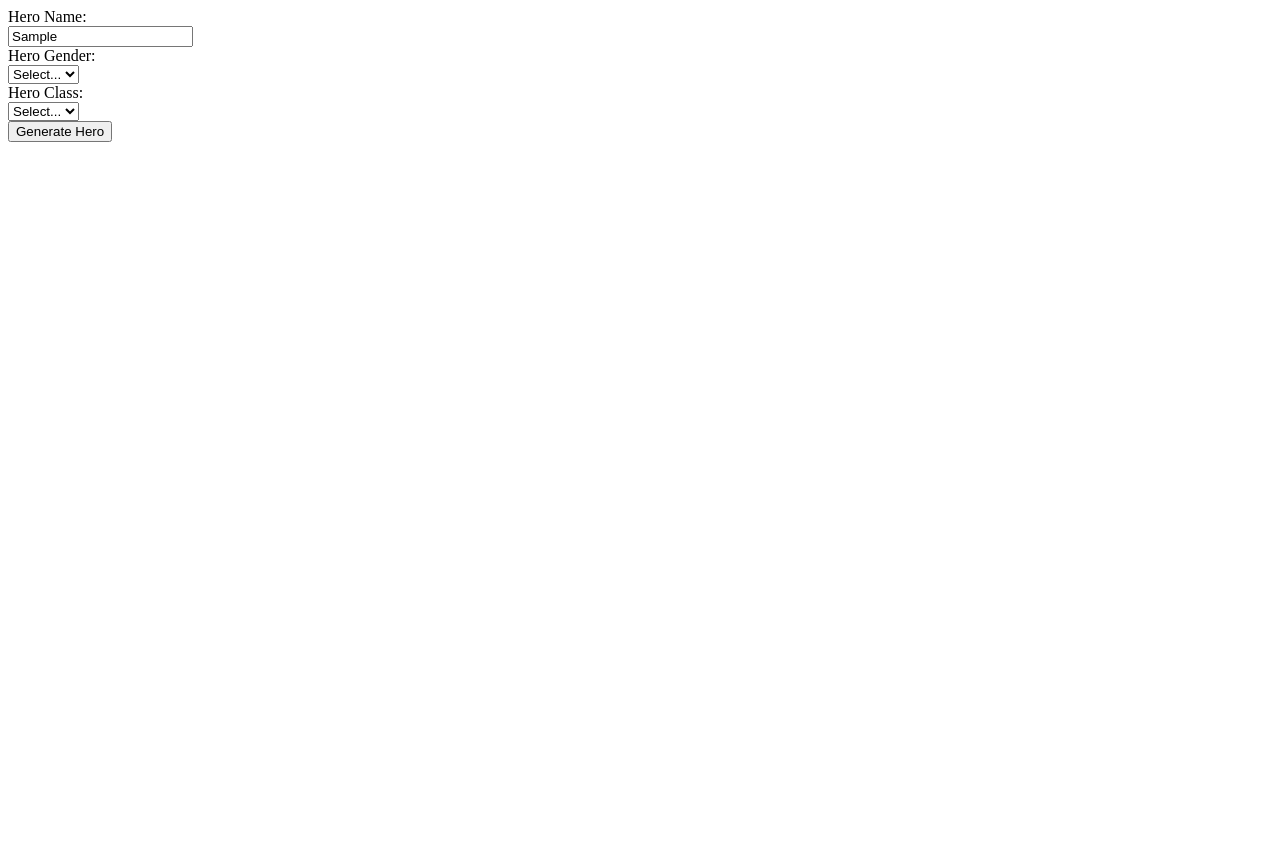
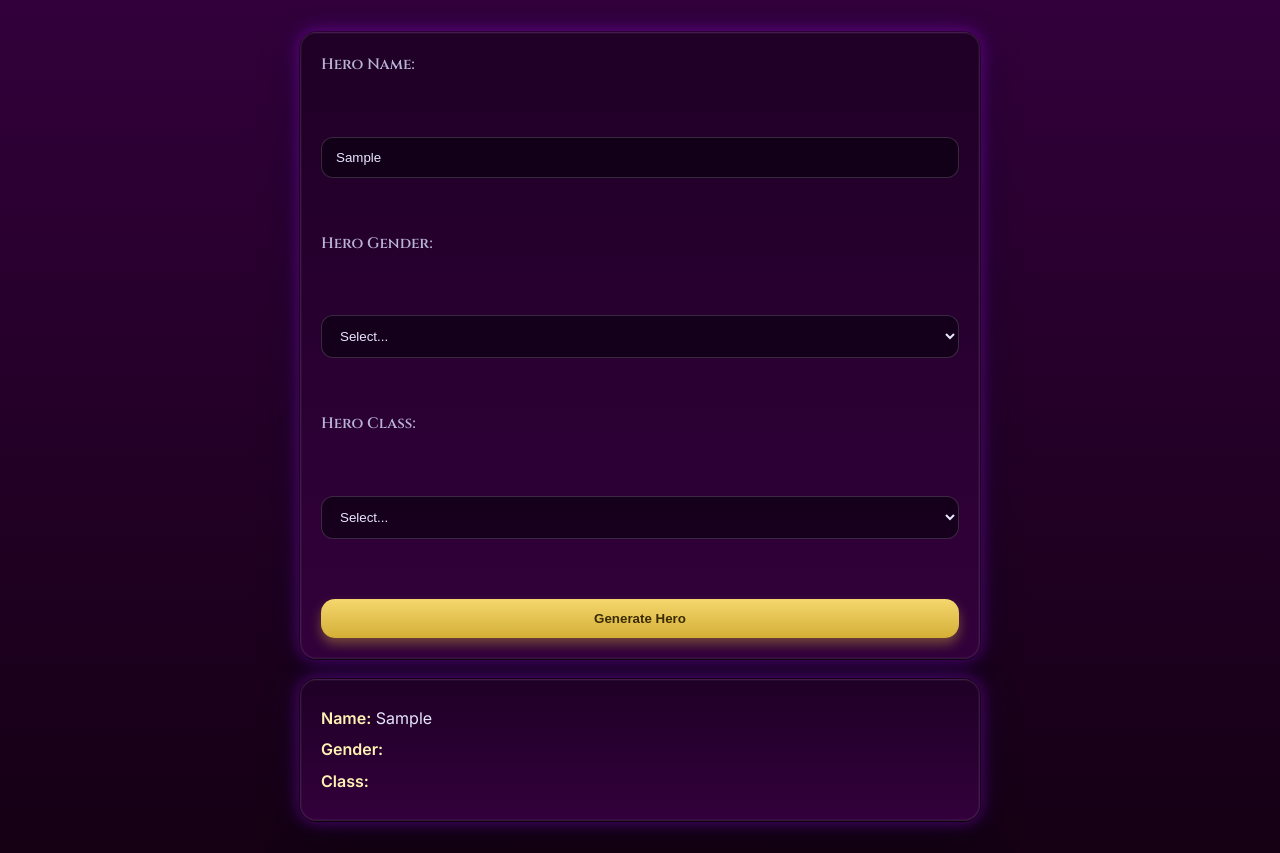
Before and after one commit to mibaird/web-330, a plain HTML site: page week-2/character-generator/index.html in a window 1280 px wide. Both pictures are taken after typing "Sample" into the empty fields and a click on the button "Generate Hero". Before the commit the page ends 800 px from the top, so only its background shows below. Drawn offline with Linux system fonts and the light colour scheme.

Commit message:
Completed week 2 assignments

```diff
--- a/week-2/character-generator/index.html
+++ b/week-2/character-generator/index.html
@@ -6,11 +6,12 @@
     Chapter 1
     Programming Assignment
 
-    Author:
-    Date:
-    Filename:
+    Author: Michelle Baird
+    Date: October 30, 2025
+    Filename: index.html
   -->
     <title>Roleplay Character Generator</title>
+    <link href="https://fonts.googleapis.com/css2?family=Cinzel:wght@600;700&family=Inter:wght@400;600&display=swap" rel="stylesheet">
     <link rel="stylesheet" type="text/css" href="styles.css" />
   </head>
   <body>
--- a/week-2/character-generator/script.js
+++ b/week-2/character-generator/script.js
@@ -3,23 +3,39 @@
   Chapter 1
   Programming Assignment
 
-  Author:
-  Date:
-  Filename:
+  Author: Michelle Baird
+  Date: October 30, 2025
+  Filename: script.js
 */
 
 "use strict";
 
 function createCharacter(name, gender, characterClass) {
-  // TODO: Implement this function
+  return {
+    getName: function() {
+      return name;
+    },
+    getGender: function() {
+      return gender;
+    },
+    getClass: function() {
+      return characterClass;
+    }
+  };
 }
 
 document.getElementById("generateHero").addEventListener("click", function(e) {
   e.preventDefault();
 
-  // TODO: Get form values
+  const name = document.getElementById("heroName").value;
+  const gender = document.getElementById("heroGender").value;
+  const characterClass = document.getElementById("heroClass").value;
 
-  // TODO: Create character
+  const hero = createCharacter (name, gender, characterClass)
 
-  // TODO: Display character information
+document.getElementById("characterOutput").innerHTML =
+    "<p><strong>Name:</strong> " + hero.getName() + "</p>" +
+    "<p><strong>Gender:</strong> " + hero.getGender() + "</p>" +
+    "<p><strong>Class:</strong> " + hero.getClass() + "</p>";
+
 });
--- a/week-2/character-generator/styles.css
+++ b/week-2/character-generator/styles.css
@@ -3,9 +3,190 @@
   Chapter 1
   Programming Assignment
 
-  Author:
-  Date:
-  Filename:
+  Author: Michelle Baird
+  Date: October 30, 2025
+  Filename: styles.css
 */
 
-/* Your CSS goes here */
+/* Character Generator Stylesheet */
+
+/*  CSS Reset */
+body, header, nav, main, footer, h1, h2, h3, ul, li, div, img, section, article, form, p, label, input, select, button {
+  margin: 0;
+  padding: 0;
+  box-sizing: border-box;
+}
+
+/*
+Color Reference
+Dark Purple (bg):      #150014
+Deeper Purple:         #0e0011
+Card Start:            #1f0026
+Card End:              #32003b
+Text (silver-white):   #e8e6ff
+Muted Silver:          #b9b4d6
+Line Silver:           #c0c0c0
+Gold 1 (deep):         #d4af37
+Gold 2 (light):        #f5d76e
+Accent Glow (purple):  #bb00ff
+Danger:                #ff6b6b
+Soft Shadow:           rgba(0, 0, 0, 0.45)
+*/
+
+/* Style Rules for Body and Utilities */
+body {
+  background:  linear-gradient(to bottom, #32003b, #150014);
+  color: #e8e6ff;
+  font-family: 'Inter', sans-serif;
+  line-height: 1.6;
+  min-height: 100vh;
+  display: flex;
+  align-items: center;
+  justify-content: center;
+  padding: 2rem;
+}
+
+.visually-hidden {
+  position: absolute;
+  width: 1px;
+  height: 1px;
+  padding: 0;
+  margin: -1px;
+  overflow: hidden;
+  clip: rect(0, 0, 0, 0);
+  white-space: nowrap;
+  border: 0;
+}
+
+/* Layout Container */
+#mainContainer {
+  width: min(680px, 92vw);
+  display: grid;
+  gap: 16px;
+}
+
+/* Form “Card” and Output Card */
+#characterForm,
+#characterOutput {
+  background: linear-gradient(180deg, #1f0026, #32003b);
+  border: 1px solid rgba(255,255,255,0.10);
+  border-radius: 16px;
+  padding: 20px;
+  box-shadow:
+    0 18px 40px rgba(0,0,0,0.45),
+    inset 0 0 0 1px rgba(255,255,255,0.04);
+  position: relative;
+}
+
+/* Glowing ring around cards */
+#characterForm::before,
+#characterOutput::before {
+  content: "";
+  position: absolute;
+  inset: -2px;
+  border-radius: 18px;
+  pointer-events: none;
+  box-shadow:
+    0 0 14px rgba(187, 0, 255, 0.55),
+    0 0 28px rgba(109, 36, 255, 0.35);
+  opacity: .6;
+}
+
+/* Headings */
+h1, h2, label { font-family: Cinzel, Georgia, serif; }
+
+h1 {
+  font-size: 1.9rem;
+  letter-spacing: .5px;
+  text-shadow: 0 2px 10px rgba(187,0,255,.35);
+  margin-bottom: 10px;
+}
+
+h2 {
+  font-size: 1.3rem;
+  margin-bottom: 8px;
+}
+
+/* Form Fields */
+#characterForm { display: grid; gap: 14px; }
+
+label {
+  font-size: .95rem;
+  color: #b9b4d6;
+  display: inline-block;
+  margin-bottom: 6px;
+}
+
+input[type="text"],
+select {
+  width: 100%;
+  padding: 12px 14px;
+  border-radius: 12px;
+  border: 1px solid rgba(255,255,255,0.16);
+  background: rgba(10,0,16,0.65);
+  color: #e8e6ff;
+  outline: none;
+  transition: box-shadow .15s ease, border-color .15s ease;
+}
+
+input[type="text"]:focus,
+select:focus {
+  border-color: #bb00ff;
+  box-shadow: 0 0 6px rgba(187, 0, 255, 0.4);
+  outline: none;
+}
+
+/* Button (Big Gold) */
+#generateHero {
+  display: inline-block;
+  padding: 12px 18px;
+  border: none;
+  border-radius: 14px;
+  font-weight: 700;
+  color: #3a2b00;
+  background: linear-gradient(180deg, #f5d76e, #d4af37);
+  box-shadow: 0 6px 12px rgba(212,175,55,0.4);
+  cursor: pointer;
+  transition: filter .2s ease, box-shadow .2s ease;
+  margin-top: 6px;
+}
+
+#generateHero:hover {
+  filter: brightness(1.1);
+  box-shadow: 0 8px 16px rgba(245, 215, 110, 0.5);
+}
+
+/* Output Styling */
+#characterOutput { margin-top: 4px; }
+
+#characterOutput p {
+  margin: 6px 0;
+  color: #e8e6ff;
+}
+
+#characterOutput strong { color: #fff2b3; }
+
+/* Media Queries */
+
+@media screen and (max-width: 480px) {
+  #mainContainer { width: 94vw; }
+  #generateHero { width: 100%; }
+}
+
+/* Tablet */
+@media screen and (min-width: 620px) {
+  /* Add layout changes here if needed later */
+}
+
+/* Desktop */
+@media screen and (min-width: 1000px) {
+  /* Reserved for future layout enhancements */
+}
+
+/* Print */
+@media print {
+  body { background: white; color: black; }
+  #characterForm, #characterOutput {
+    box-shadow: none; border-color: #999; background: white; color: black;
+  }
+}
```
